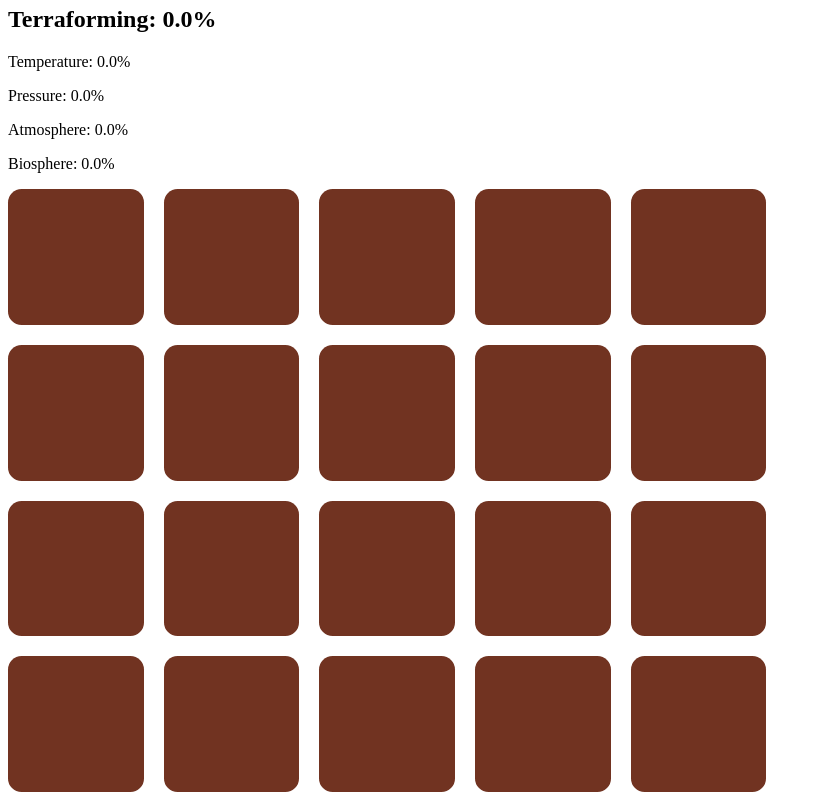
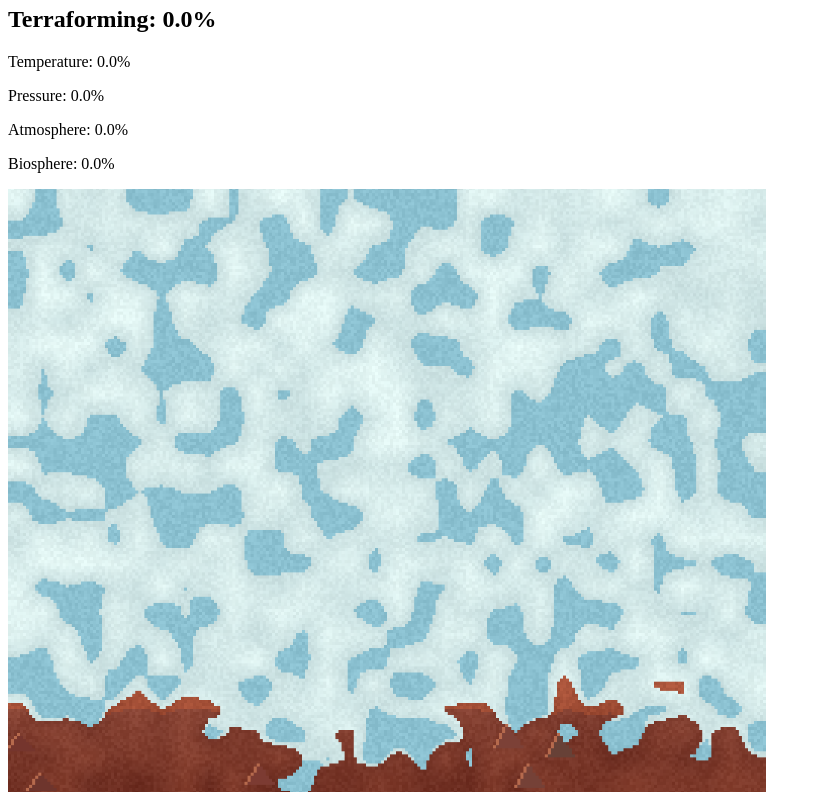
Before and after one commit to aallen1827/steam, a plain HTML site: page index.html in a window 1280 px wide. Shown: the part 337-1137 px from the top of the page, without its empty margins (0-821 px from the left). Drawn offline with Linux system fonts and the light colour scheme.

Commit message:
background

```diff
--- a/style.css
+++ b/style.css
@@ -16,8 +16,8 @@ main{
 .tile {
     width: 100%;
     aspect-ratio: 1/1;
-    color: #713321;
-    background-color: #713321;
+    color: none;
+    background-color: none;
     cursor: pointer;
     border-radius: 10%;
 
@@ -118,3 +118,14 @@ main{
 .pipe-bottom {
     bottom: -16px;
 }
+
+#map {
+    position: relative;
+
+    background-image: url("images/stage_1.png");
+    background-size: cover;
+    background-position: center;
+    background-repeat: no-repeat;
+
+    z-index: 0;
+}
```
Also changed, not shown: images/stage_1.png (added).
